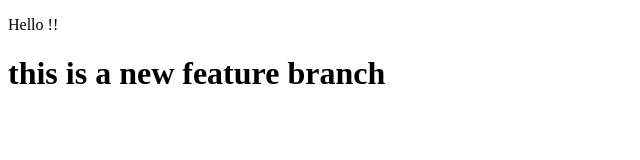
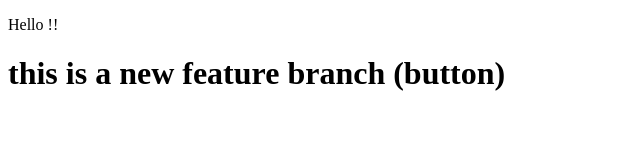
Before and after one commit to Poojaphatak/local-repo, a plain HTML site: page index.html in a window 1280 px wide. Shown: the whole page, without its empty margins (0-640 px from the left). Drawn offline with Linux system fonts and the light colour scheme.

Commit message:
add button

```diff
--- a/index.html
+++ b/index.html
@@ -7,7 +7,7 @@
 </head>
 <body>
     <p>Hello !!</p>
-    <h1>this is a new feature branch</h1>
+    <h1>this is a new feature branch (button)</h1>
 
 </body>
 </html>
```
